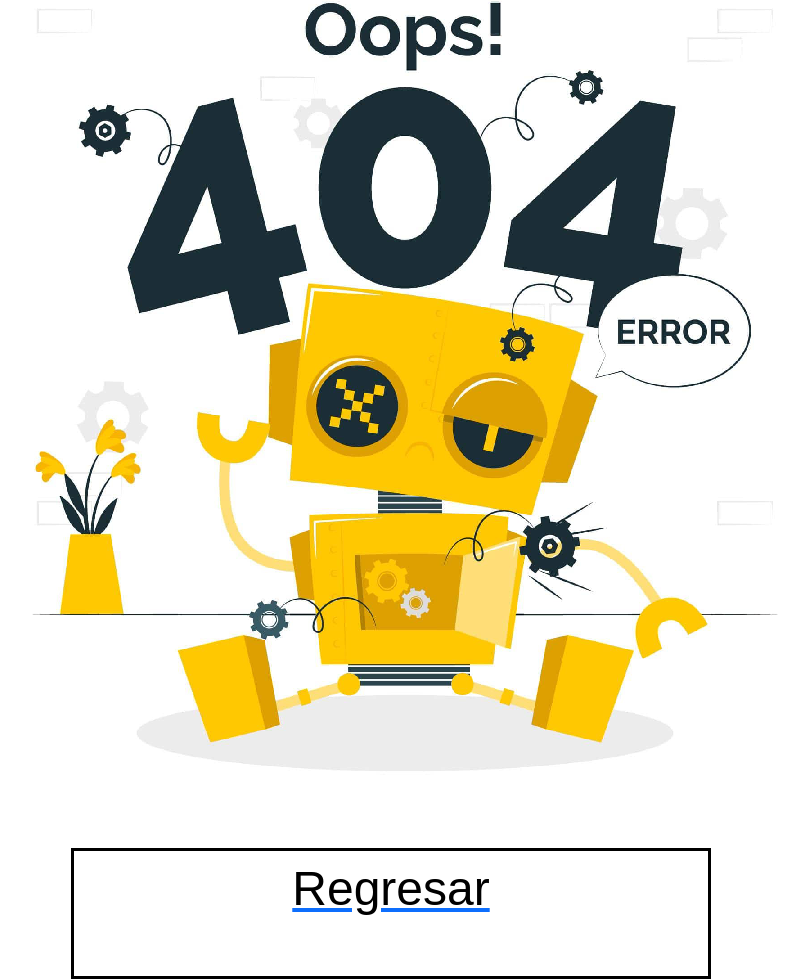
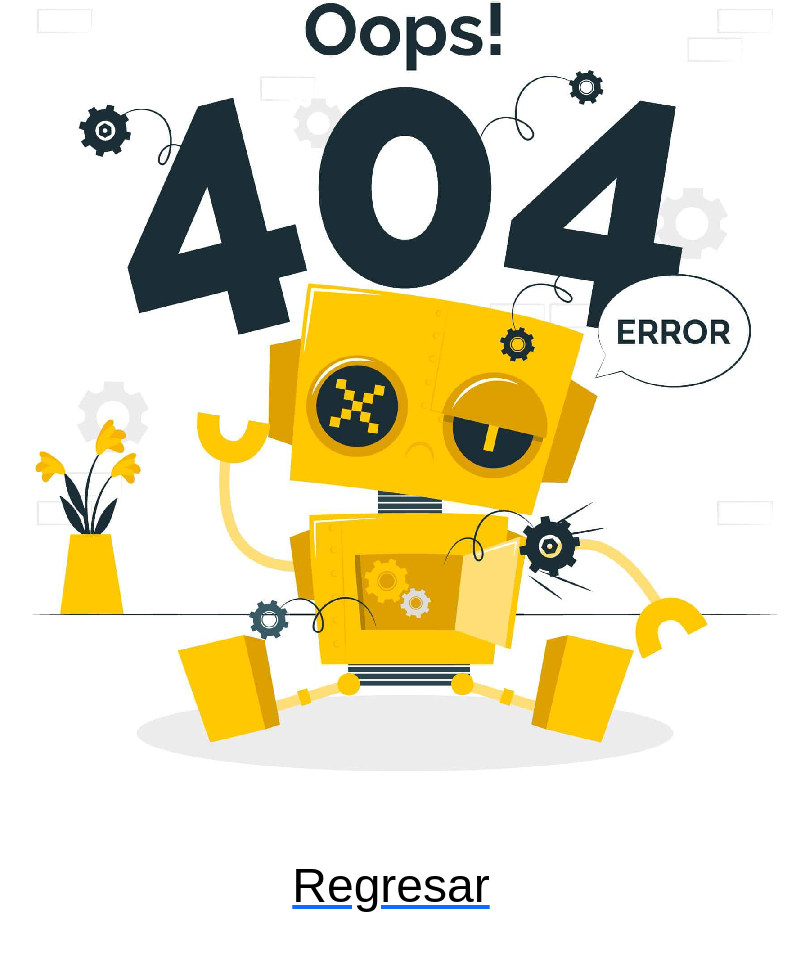
Before and after one commit to samanthalu20/proyectocoder, a website: page paginas/error404.html in a window 1280 px wide. Shown: the part 162-1141 px from the top of the page, without its empty margins (249-1058 px from the left). Drawn offline with nearby package versions, Linux system fonts and the light colour scheme; files that its build step writes are made by us from their sources.

Commit message:
correccion erro 404

```diff
--- a/scss/_error404.scss
+++ b/scss/_error404.scss
@@ -15,7 +15,6 @@
   .center-regreso {
     margin: auto;
     width: 50%;
-    border: 3px solid $black-color ;
     padding: 10px;
 
   }
```
Also changed, not shown: css/main.css, 1 other file.
